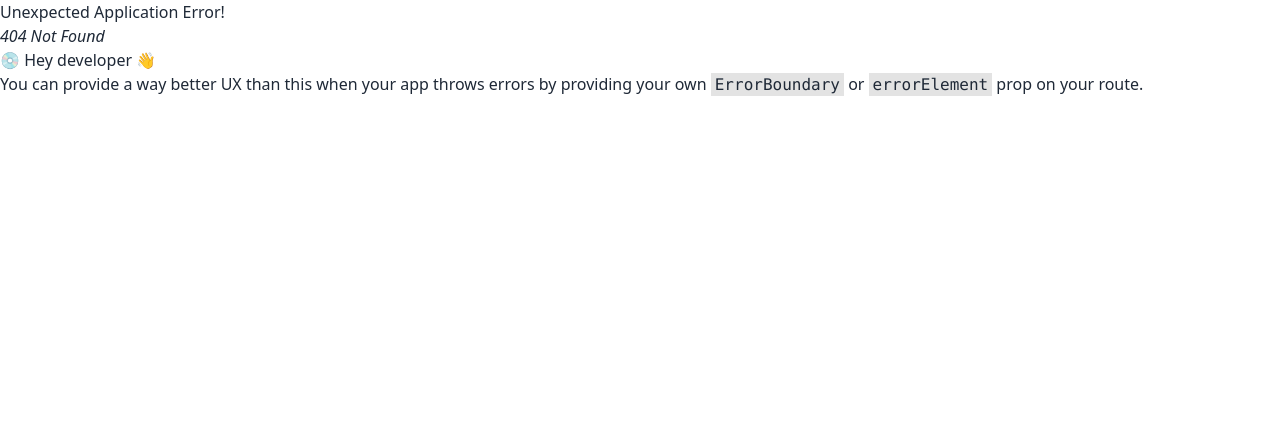
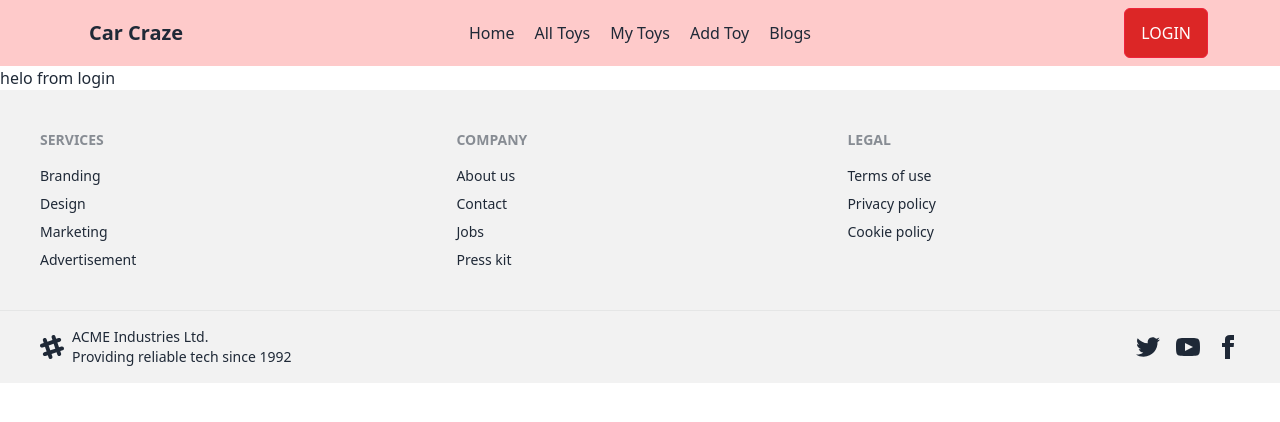
Before and after one commit to iibrahim70/car-craze-client, a React (Vite) app: page /login in a window 1280 px wide. Before the commit this address had no page. Shown: the top 422 px of the page. Built offline with nearby package versions, Linux system fonts and the light colour scheme.

Commit message:
add the footer section and firebase config

```diff
--- a/index.html
+++ b/index.html
@@ -4,7 +4,7 @@
     <meta charset="UTF-8" />
     <link rel="icon" type="image/svg+xml" href="/vite.svg" />
     <meta name="viewport" content="width=device-width, initial-scale=1.0" />
-    <title>Vite + React</title>
+    <title>Car Craze</title>
   </head>
   <body>
     <div id="root"></div>
--- /dev/null
+++ b/src/firebase/firebase.config.js
@@ -0,0 +1,18 @@
+// Import the functions you need from the SDKs you need
+import { initializeApp } from "firebase/app";
+// TODO: Add SDKs for Firebase products that you want to use
+// https://firebase.google.com/docs/web/setup#available-libraries
+
+// Your web app's Firebase configuration
+const firebaseConfig = {
+  apiKey:import.meta.env.VITE_APIKEY,
+  authDomain:import.meta.env.VITE_AUTHDOMAIN,
+  projectId:import.meta.env.VITE_PROJECTID,
+  storageBucket:import.meta.env.VITE_STORAGEBUCKET,
+  messagingSenderId:import.meta.env.VITE_MESSAGINGSENDERID,
+  appId:import.meta.env.VITE_APPID
+};
+// Initialize Firebase
+const app = initializeApp(firebaseConfig);
+
+export default app;
--- a/src/layout/Main.jsx
+++ b/src/layout/Main.jsx
@@ -1,10 +1,16 @@
 import React from 'react';
 import Navbar from '../pages/shared/Navbar';
+import Footer from '../pages/shared/Footer';
+import { Outlet } from 'react-router-dom';
 
 const Main = () => {
   return (
     <div>
       <Navbar/>
+      <div className='w-90% mx-auto'>
+        <Outlet/>
+      </div>
+      <Footer/>
     </div>
   );
 };
--- /dev/null
+++ b/src/pages/login/Login.jsx
@@ -0,0 +1,11 @@
+import React from 'react';
+
+const Login = () => {
+  return (
+    <div>
+      helo from login
+    </div>
+  );
+};
+
+export default Login;
--- a/src/pages/shared/Footer.jsx
+++ b/src/pages/shared/Footer.jsx
@@ -3,7 +3,41 @@
 const Footer = () => {
   return (
     <div>
-
+      <footer className="footer p-10 bg-base-200 text-base-content">
+        <div>
+          <span className="footer-title">Services</span>
+          <a className="link link-hover">Branding</a>
+          <a className="link link-hover">Design</a>
+          <a className="link link-hover">Marketing</a>
+          <a className="link link-hover">Advertisement</a>
+        </div>
+        <div>
+          <span className="footer-title">Company</span>
+          <a className="link link-hover">About us</a>
+          <a className="link link-hover">Contact</a>
+          <a className="link link-hover">Jobs</a>
+          <a className="link link-hover">Press kit</a>
+        </div>
+        <div>
+          <span className="footer-title">Legal</span>
+          <a className="link link-hover">Terms of use</a>
+          <a className="link link-hover">Privacy policy</a>
+          <a className="link link-hover">Cookie policy</a>
+        </div>
+      </footer>
+      <footer className="footer px-10 py-4 border-t bg-base-200 text-base-content border-base-300">
+        <div className="items-center grid-flow-col">
+          <svg width="24" height="24" viewBox="0 0 24 24" xmlns="http://www.w3.org/2000/svg" fillRule="evenodd" clipRule="evenodd" className="fill-current"><path d="M22.672 15.226l-2.432.811.841 2.515c.33 1.019-.209 2.127-1.23 2.456-1.15.325-2.148-.321-2.463-1.226l-.84-2.518-5.013 1.677.84 2.517c.391 1.203-.434 2.542-1.831 2.542-.88 0-1.601-.564-1.86-1.314l-.842-2.516-2.431.809c-1.135.328-2.145-.317-2.463-1.229-.329-1.018.211-2.127 1.231-2.456l2.432-.809-1.621-4.823-2.432.808c-1.355.384-2.558-.59-2.558-1.839 0-.817.509-1.582 1.327-1.846l2.433-.809-.842-2.515c-.33-1.02.211-2.129 1.232-2.458 1.02-.329 2.13.209 2.461 1.229l.842 2.515 5.011-1.677-.839-2.517c-.403-1.238.484-2.553 1.843-2.553.819 0 1.585.509 1.85 1.326l.841 2.517 2.431-.81c1.02-.33 2.131.211 2.461 1.229.332 1.018-.21 2.126-1.23 2.456l-2.433.809 1.622 4.823 2.433-.809c1.242-.401 2.557.484 2.557 1.838 0 .819-.51 1.583-1.328 1.847m-8.992-6.428l-5.01 1.675 1.619 4.828 5.011-1.674-1.62-4.829z"></path></svg>
+          <p>ACME Industries Ltd. <br />Providing reliable tech since 1992</p>
+        </div>
+        <div className="md:place-self-center md:justify-self-end">
+          <div className="grid grid-flow-col gap-4">
+            <a><svg xmlns="http://www.w3.org/2000/svg" width="24" height="24" viewBox="0 0 24 24" className="fill-current"><path d="M24 4.557c-.883.392-1.832.656-2.828.775 1.017-.609 1.798-1.574 2.165-2.724-.951.564-2.005.974-3.127 1.195-.897-.957-2.178-1.555-3.594-1.555-3.179 0-5.515 2.966-4.797 6.045-4.091-.205-7.719-2.165-10.148-5.144-1.29 2.213-.669 5.108 1.523 6.574-.806-.026-1.566-.247-2.229-.616-.054 2.281 1.581 4.415 3.949 4.89-.693.188-1.452.232-2.224.084.626 1.956 2.444 3.379 4.6 3.419-2.07 1.623-4.678 2.348-7.29 2.04 2.179 1.397 4.768 2.212 7.548 2.212 9.142 0 14.307-7.721 13.995-14.646.962-.695 1.797-1.562 2.457-2.549z"></path></svg></a>
+            <a><svg xmlns="http://www.w3.org/2000/svg" width="24" height="24" viewBox="0 0 24 24" className="fill-current"><path d="M19.615 3.184c-3.604-.246-11.631-.245-15.23 0-3.897.266-4.356 2.62-4.385 8.816.029 6.185.484 8.549 4.385 8.816 3.6.245 11.626.246 15.23 0 3.897-.266 4.356-2.62 4.385-8.816-.029-6.185-.484-8.549-4.385-8.816zm-10.615 12.816v-8l8 3.993-8 4.007z"></path></svg></a>
+            <a><svg xmlns="http://www.w3.org/2000/svg" width="24" height="24" viewBox="0 0 24 24" className="fill-current"><path d="M9 8h-3v4h3v12h5v-12h3.642l.358-4h-4v-1.667c0-.955.192-1.333 1.115-1.333h2.885v-5h-3.808c-3.596 0-5.192 1.583-5.192 4.615v3.385z"></path></svg></a>
+          </div>
+        </div>
+      </footer>
     </div>
   );
 };
--- a/src/pages/shared/Navbar.jsx
+++ b/src/pages/shared/Navbar.jsx
@@ -12,7 +12,7 @@
   </div>
 
   return (
-    <div className=''>
+    <div className='bg-red-200'>
       <div className="navbar w-[90%] mx-auto">
         <div className="navbar-start">
           <div className="dropdown">
@@ -23,13 +23,13 @@
               {navItems}
             </ul>
           </div>
-          <a className="btn btn-ghost normal-case text-xl">daisyUI</a>
+          <a className="btn btn-ghost normal-case text-xl">Car Craze</a>
         </div>
         <div className="navbar-center hidden lg:flex">
           {navItems}
         </div>
         <div className="navbar-end">
-          <button className="px-4 py-3 border border-[#ef233c] bg-red-600 text-white font-medium uppercase rounded-md">Login</button>
+          <Link to='/login' className="px-4 py-3 border border-[#ef233c] bg-red-600 text-white font-medium uppercase rounded-md">Login</Link>
         </div>
       </div>
     </div>
--- /dev/null
+++ b/src/providers/AuthProvider.jsx
@@ -0,0 +1,11 @@
+import React from 'react';
+
+const AuthProvider = () => {
+  return (
+    <div>
+
+    </div>
+  );
+};
+
+export default AuthProvider;
--- a/src/routes/Routes.jsx
+++ b/src/routes/Routes.jsx
@@ -1,6 +1,7 @@
 import { createBrowserRouter } from "react-router-dom";
 import Main from "../layout/Main";
 import Home from "../pages/home/Home";
+import Login from "../pages/login/Login";
 
 const router = createBrowserRouter([
   {
@@ -10,6 +11,10 @@
       {
         path: '/',
         element: <Home/>
+      },
+      {
+        path: '/login',
+        element: <Login/>
       }
     ]
   }
```
